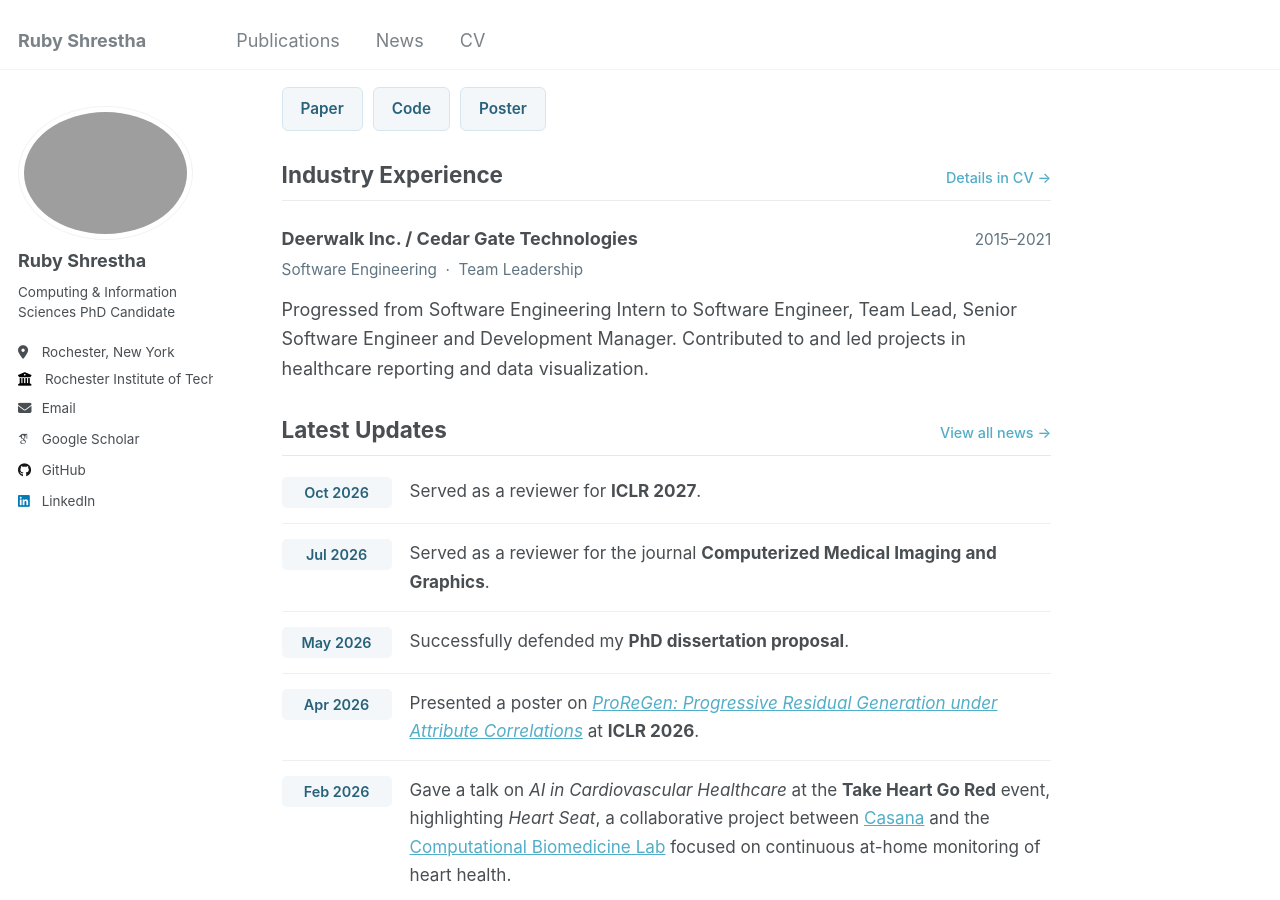
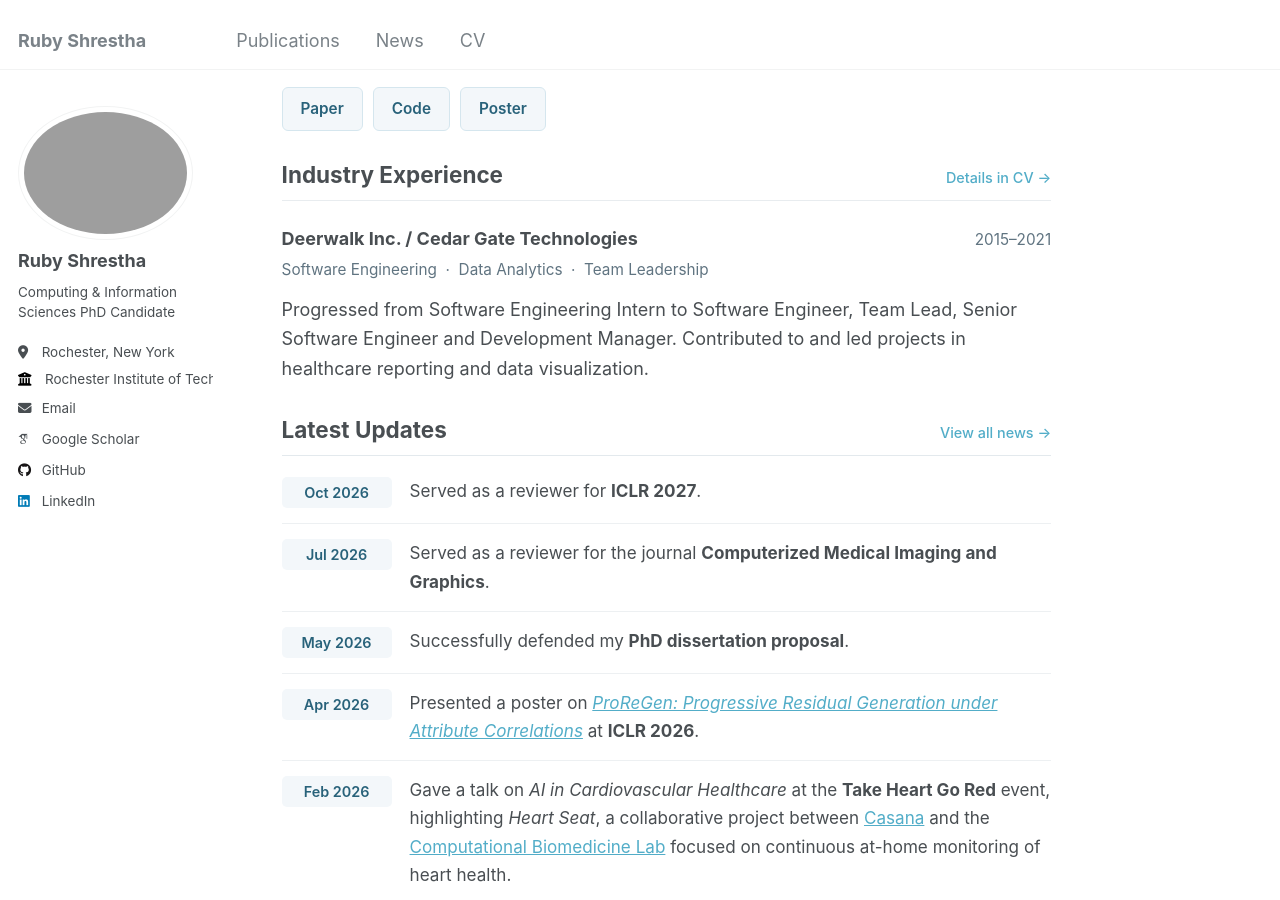
Before and after one commit to ruby-stha/ruby-stha.github.io, a Jekyll site: the page built from _pages/about.md, in a window 1280 px wide and 900 px high, scrolled down 1157 px. Built offline with Jekyll 4.4.1, drawn with Linux system fonts in a browser that asks for light colours; some web fonts are replaced.

Commit message:
About update

```diff
--- a/_pages/about.md
+++ b/_pages/about.md
@@ -132,7 +132,7 @@ My current work explores these themes in computer vision:
   </div>
 
   <p class="industry-roles">
-    Software Engineering &nbsp;·&nbsp; Team Leadership
+    Software Engineering &nbsp;·&nbsp; Data Analytics &nbsp;·&nbsp; Team Leadership
   </p>
 
   <p class="industry-description">
```
